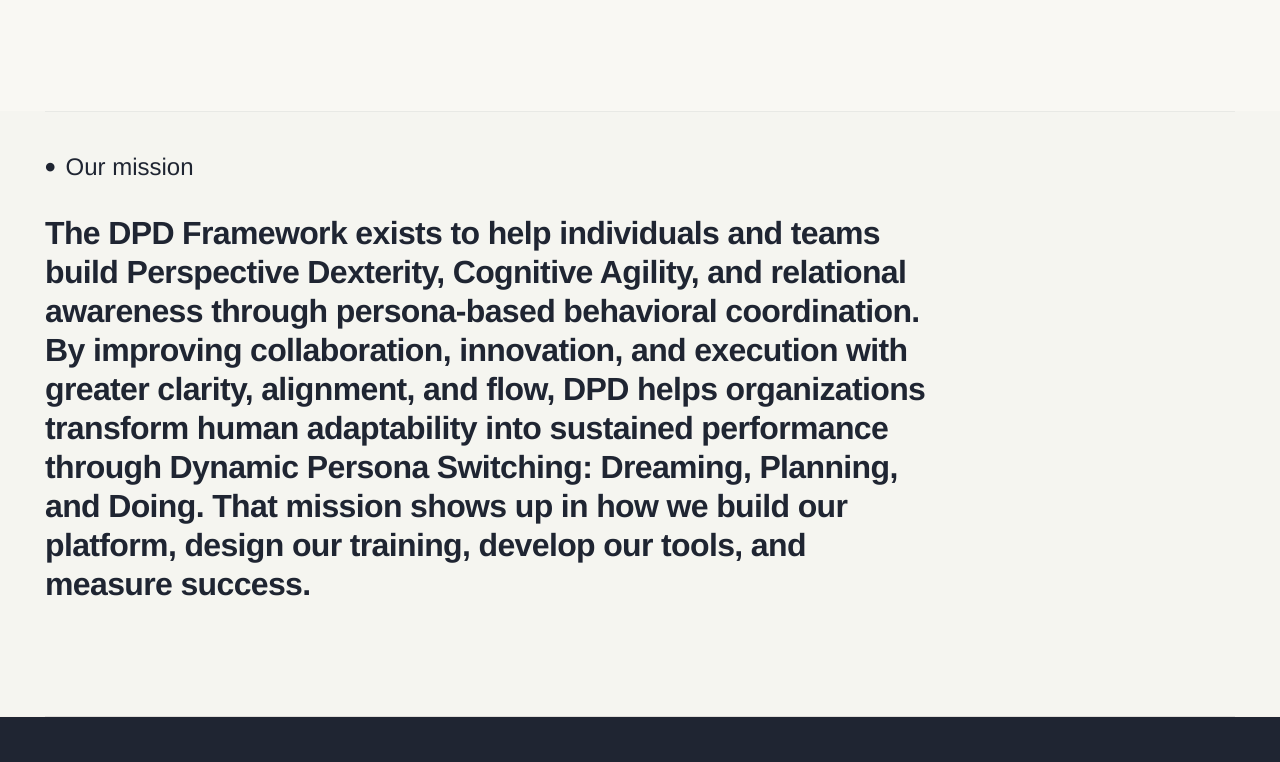
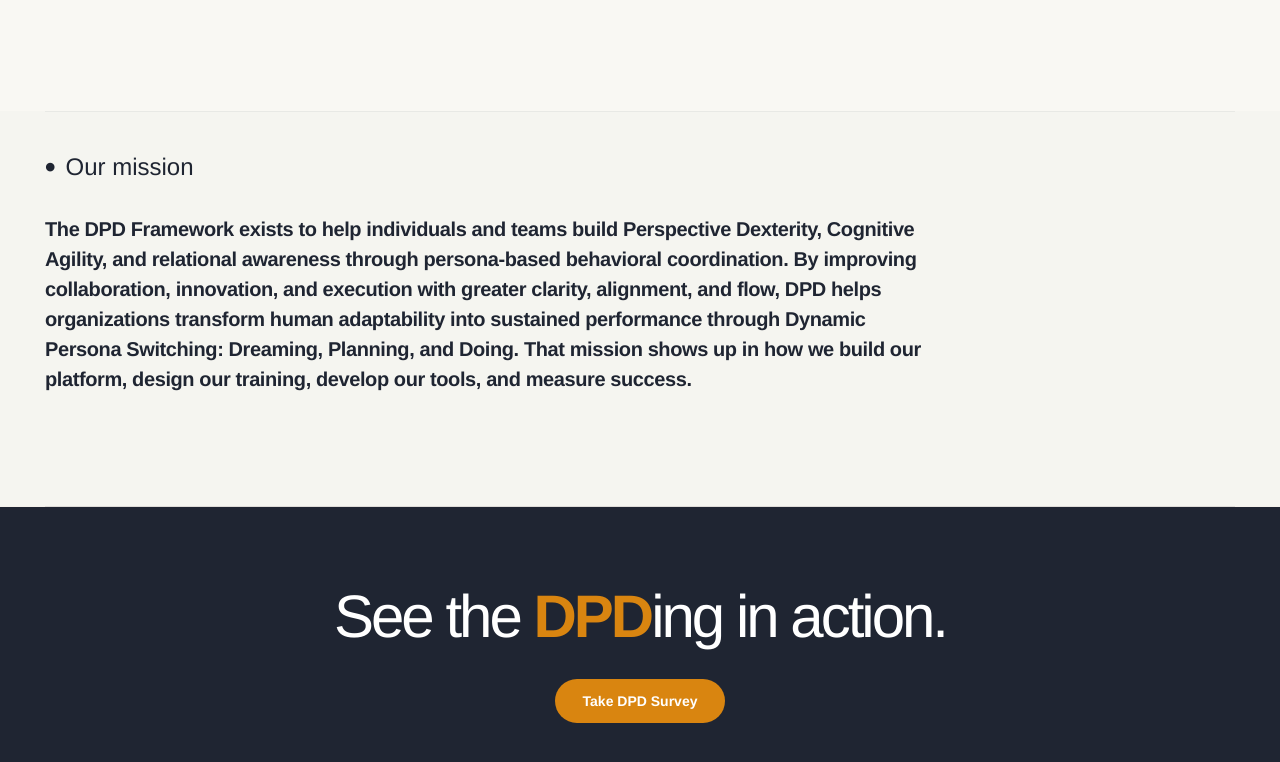
Before and after one commit to Nicolas3-G/dpd-marketing-web, a Next.js app: page /about in a window 1280 px wide. Shown: the part 1270-2032 px from the top of the page. Built offline with nearby package versions, Linux system fonts and the light colour scheme.

Commit message:
style: font size on about page

```diff
--- a/app/about/page.tsx
+++ b/app/about/page.tsx
@@ -129,7 +129,7 @@ export default function AboutPage() {
                 Our mission
               </h2>
             </div>
-            <p className="text-[1.375rem] font-semibold leading-tight tracking-[-0.02em] text-custom-black sm:text-2xl sm:leading-[1.2] lg:text-[1.75rem] lg:leading-[1.22] xl:text-[2rem]">
+            <p className="text-[20px] font-semibold leading-normal tracking-[-0.02em] text-custom-black">
               The DPD Framework exists to help individuals and teams build
               Perspective Dexterity, Cognitive Agility, and relational awareness
               through persona-based behavioral coordination. By improving
```
